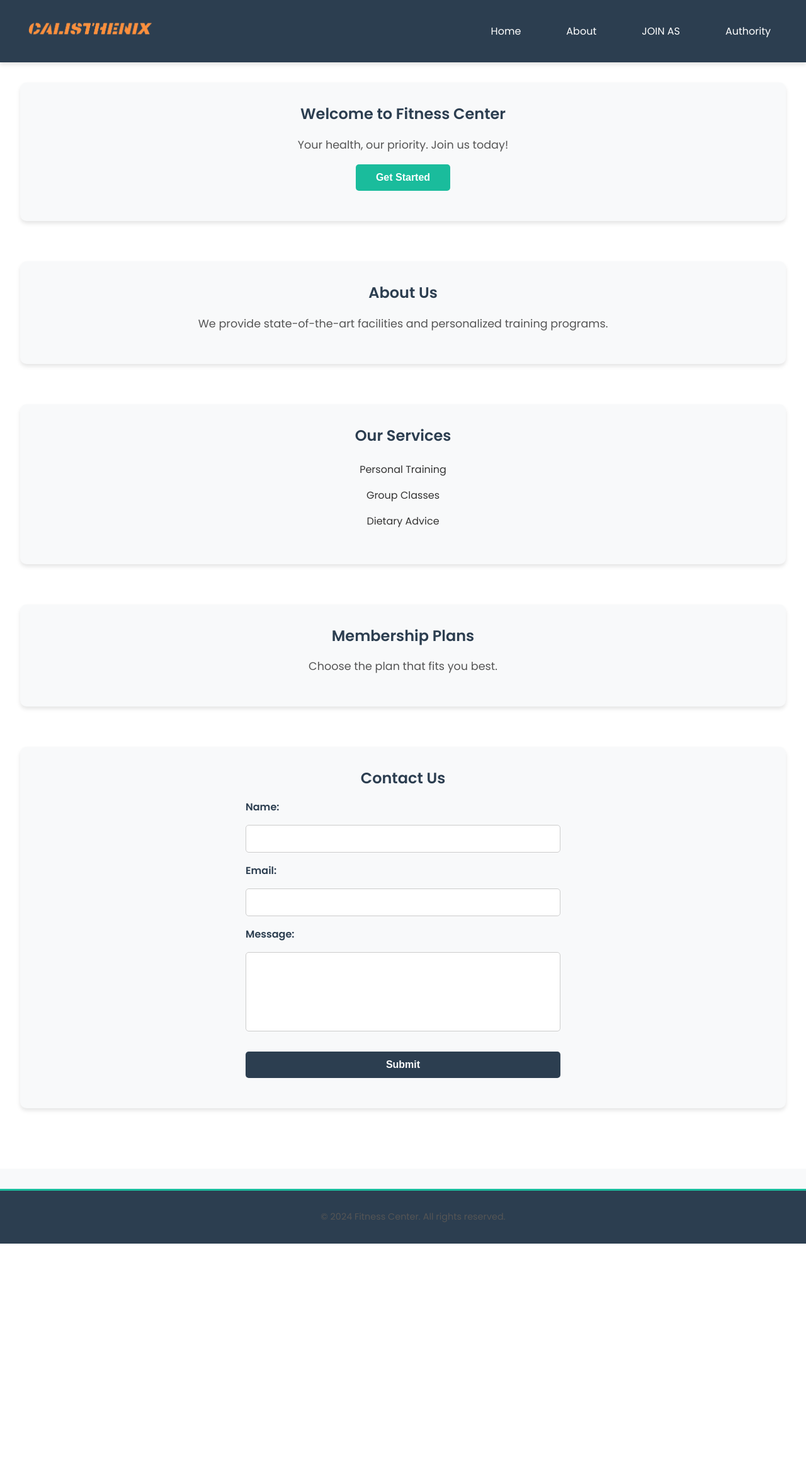
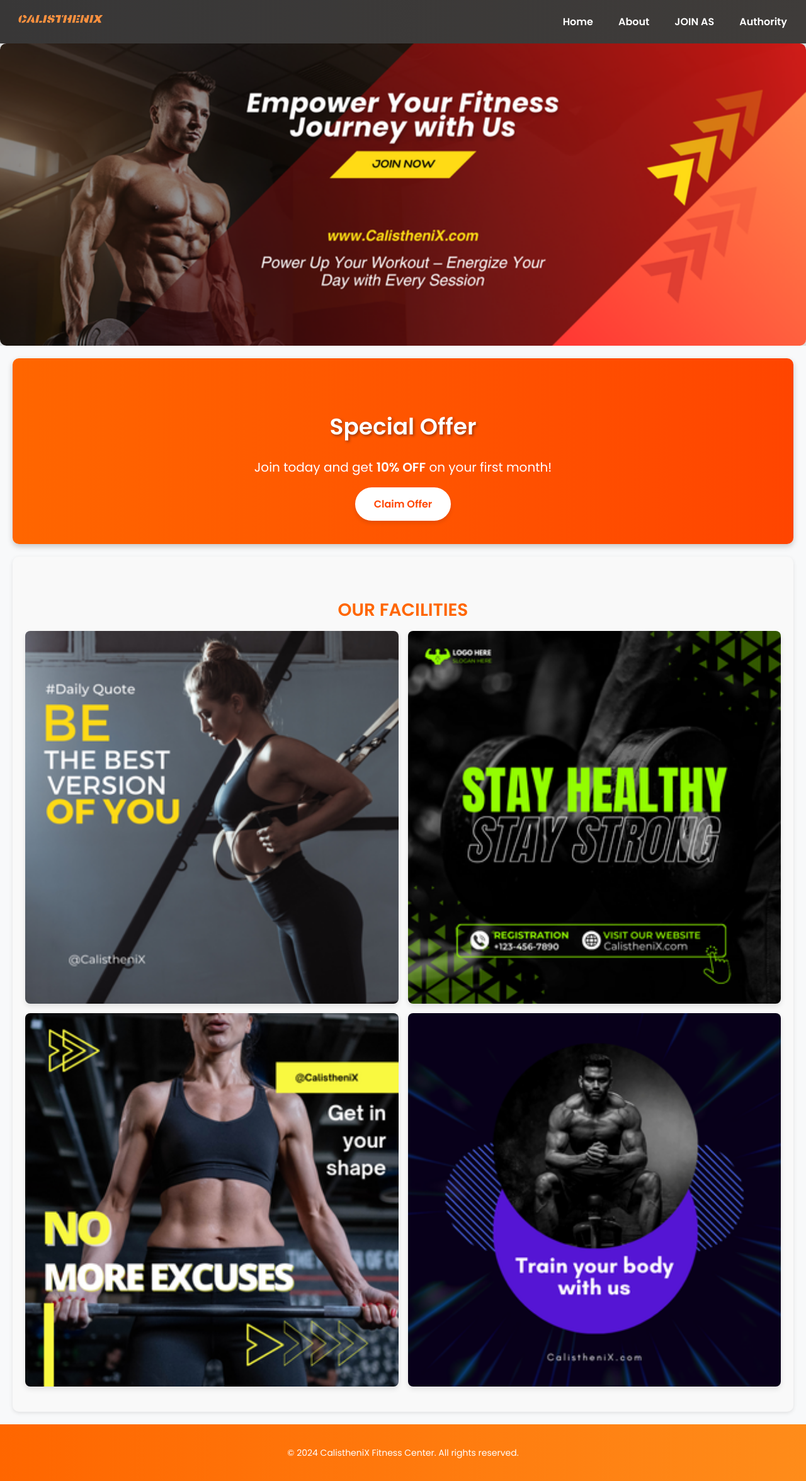
Before and after one commit to odhsagor/CalistheniX, a PHP site: page / in a window 1280 px wide. Shown: the whole page at 63% size. Before the commit the page ends 1975 px from the top, so only its background shows below. Run offline with PHP 8.4, Linux system fonts and the light colour scheme.

Commit message:
Commited BY @ODHSAGOR

```diff
--- a/bmi_calculator.php
+++ b/bmi_calculator.php
@@ -99,9 +99,9 @@ if (!isset($_SESSION['member_id'])) {
             <ul>
                 <li><a href="member_dashboard.php">Home</a></li>
                 <li><a href="trainer_list.php">Trainer</a></li>
-                <li><a href="nutritionist_list.php">Nutritionist</a></li>
+                <li><a href="nutritionists_list.php">Nutritionist</a></li>
                 <li><a href="bmi_calculator.php">BMI</a></li>
-                <li><a href="diet_plan.php">Diet Plan</a></li>
+                <li><a href="view_diet_plan.php">Diet Plan</a></li>
                 <li><a href="memberSubscription.php">Subscription</a></li>
                 <li><a href="calorie_tracker.php">Consume Calories</a></li>
                 <li><a href="member_login.php">Logout</a></li>
--- a/calorie_tracker.php
+++ b/calorie_tracker.php
@@ -157,9 +157,9 @@ $conn->close();
             <ul>
                 <li><a href="member_dashboard.php">Home</a></li>
                 <li><a href="trainer_list.php">Trainer</a></li>
-                <li><a href="nutritionist_list.php">Nutritionist</a></li>
+                <li><a href="nutritionists_list.php">Nutritionist</a></li>
                 <li><a href="bmi_calculator.php">BMI</a></li>
-                <li><a href="diet_plan.php">Diet Plan</a></li>
+                <li><a href="view_diet_plan.php">Diet Plan</a></li>
                 <li><a href="memberSubscription.php">Subscription</a></li>
                 <li><a href="calorie_tracker.php">Consume Calories</a></li>
                 <li><a href="member_login.php">Logout</a></li>
--- /dev/null
+++ b/css/main.css
@@ -0,0 +1,192 @@
+/* General Styles */
+body {
+    margin: 0;
+    font-family: 'Poppins', sans-serif;
+    color: #333;
+    background-color: #f8f9fa;
+    line-height: 1.6;
+}
+
+header {
+    background: linear-gradient(90deg, #383737, #3f3c3a);
+    padding: 10px 20px;
+    display: flex;
+    align-items: center;
+    justify-content: space-between;
+    box-shadow: 0 4px 6px rgba(0, 0, 0, 0.1);
+}
+
+.logo-img {
+    width: 150px;
+}
+
+nav ul {
+    list-style: none;
+    display: flex;
+    margin: 0;
+}
+
+nav ul li {
+    margin-left: 20px;
+    position: relative;
+}
+
+nav ul li a {
+    text-decoration: none;
+    color: #fff;
+    font-weight: 600;
+    transition: color 0.3s;
+    padding: 5px 10px;
+}
+
+nav ul li a:hover {
+    color: #000;
+    background: rgba(255, 255, 255, 0.8);
+    border-radius: 5px;
+}
+
+.dropdown-menu {
+    display: none;
+    position: absolute;
+    background-color: #fff;
+    top: 100%;
+    left: 0;
+    padding: 10px 0;
+    list-style: none;
+    border: 1px solid #ccc;
+    border-radius: 5px;
+    box-shadow: 0 4px 8px rgba(0, 0, 0, 0.1);
+    z-index: 1000;
+}
+
+.dropdown:hover .dropdown-menu {
+    display: block;
+}
+
+.dropdown-menu li a {
+    padding: 10px 20px;
+    display: block;
+    color: #333;
+}
+
+.dropdown-menu li a:hover {
+    background-color: #f0f0f0;
+    border-radius: 5px;
+}
+
+/* Slider Section */
+.slider {
+    position: relative;
+    overflow: hidden;
+    height: 60vh;
+    background: #ddd;
+}
+
+.slides {
+    display: flex;
+    width: 300%;
+}
+
+.slides img {
+    width: 100%;
+    height: 60vh;
+    object-fit: cover;
+    border-radius: 10px;
+}
+
+@keyframes slide {
+    0%, 20% { transform: translateX(0); }
+    40%, 60% { transform: translateX(-100%); }
+    80%, 100% { transform: translateX(-200%); }
+}
+
+/* Discount Section */
+.discount {
+    text-align: center;
+    background: linear-gradient(90deg, #ff6600, #ff4500);
+    color: #fff;
+    padding: 50px 20px;
+    border-radius: 10px;
+    margin: 20px;
+    box-shadow: 0 4px 10px rgba(0, 0, 0, 0.2);
+}
+
+.discount h2 {
+    font-size: 36px;
+    margin-bottom: 20px;
+    text-shadow: 2px 2px 4px rgba(0, 0, 0, 0.4);
+}
+
+.discount p {
+    font-size: 20px;
+    margin-bottom: 30px;
+}
+
+.discount .btn {
+    background-color: #fff;
+    color: #ff4500;
+    padding: 15px 30px;
+    text-decoration: none;
+    font-weight: 700;
+    border-radius: 30px;
+    transition: all 0.3s;
+    box-shadow: 0 4px 6px rgba(0, 0, 0, 0.1);
+}
+
+.discount .btn:hover {
+    background-color: #ff6600;
+    color: #fff;
+    transform: translateY(-2px);
+}
+
+/* Gym Photos Section */
+.gym-photos {
+    padding: 40px 20px;
+    text-align: center;
+    background-color: #f9f9f9;
+    border-radius: 10px;
+    margin: 20px;
+    box-shadow: 0 2px 6px rgba(0, 0, 0, 0.1);
+}
+
+.gym-photos h2 {
+    font-size: 28px;
+    margin-bottom: 10px;
+    color: #ff6600;
+    font-weight: 700;
+    text-transform: uppercase;
+}
+
+.gym-photos p {
+    font-size: 16px;
+    color: #555;
+    margin-bottom: 20px;
+}
+
+.photo-grid {
+    display: grid;
+    grid-template-columns: repeat(2, 1fr);
+    gap: 15px;
+    margin-top: 10px;
+}
+
+.photo-grid img {
+    width: 100%;
+    border-radius: 8px;
+    transition: transform 0.3s ease, box-shadow 0.3s ease;
+    box-shadow: 0 4px 8px rgba(0, 0, 0, 0.1);
+}
+
+.photo-grid img:hover {
+    transform: scale(1.03);
+    box-shadow: 0 6px 12px rgba(0, 0, 0, 0.2);
+}
+
+/* Footer */
+footer {
+    background: linear-gradient(90deg, #ff6600, #ff8c1a);
+    color: #fff;
+    padding: 20px;
+    text-align: center;
+    font-size: 14px;
+}
--- a/css/styles.css
+++ b/css/styles.css
@@ -7,6 +7,20 @@ body {
     background-color: #f8f9fa;
     color: #333;
 }
+
+
+
+/*New code*/
+
+
+
+
+/*New Code End*/
+
+
+
+
+
 
 h1, h2, h3 {
     margin: 0;
@@ -372,7 +386,7 @@ footer {
     color: #fff;
     font-size: 0.9rem;
     border-top: 3px solid #1abc9c;
-    position: relative; /* Ensure footer doesn't overlap the main content */
+    position: relative;
     width: 100%;
 }
 
@@ -479,7 +493,7 @@ footer {
     color: #fff;
     font-size: 0.9rem;
     border-top: 3px solid #1abc9c;
-    position: relative; /* Ensure footer doesn't overlap the main content */
+    position: relative;
     width: 100%;
 }
 
--- a/index.php
+++ b/index.php
@@ -3,9 +3,9 @@
 <head>
     <meta charset="UTF-8">
     <meta name="viewport" content="width=device-width, initial-scale=1.0">
-    <title>Fitness Website</title>
+    <title>CalistheniX Fitness Center</title>
     <link href="https://fonts.googleapis.com/css2?family=Poppins:wght@400;600&display=swap" rel="stylesheet">
-    <link rel="stylesheet" href="css/styles.css">
+    <link rel="stylesheet" href="css/main.css">
 </head>
 <body>
 <header>
@@ -29,49 +29,37 @@
     </nav>
 </header>
 
-
 <main>
-        <section id="home">
-            <h2>Welcome to Fitness Center</h2>
-            <p>Your health, our priority. Join us today!</p>
-            <button>Get Started</button>
+    <!-- Slider Section -->
+    <section class="slider">
+        <div class="slides">
+            <img src="images/2.png" alt="Fitness 1">
+            <img src="images/2.png" alt="Fitness 2">
+            <img src="images/2.png" alt="Fitness 3">
+        </div>
     </section>
 
-        <section id="about">
-            <h2>About Us</h2>
-            <p>We provide state-of-the-art facilities and personalized training programs.</p>
+    <!-- Discount Section -->
+    <section class="discount">
+        <h2>Special Offer</h2>
+        <p>Join today and get <strong>10% OFF</strong> on your first month!</p>
+        <a href="member_registration.php" class="btn">Claim Offer</a>
     </section>
 
-        <section id="services">
-            <h2>Our Services</h2>
-            <ul>
-                <li>Personal Training</li>
-                <li>Group Classes</li>
-                <li>Dietary Advice</li>
-            </ul>
-        </section>
-
-        <section id="membership">
-            <h2>Membership Plans</h2>
-            <p>Choose the plan that fits you best.</p>
-        </section>
-
-        <section id="contact">
-            <h2>Contact Us</h2>
-            <form action="process_form.php" method="post">
-                <label for="name">Name:</label>
-                <input type="text" id="name" name="name" required>
-                <label for="email">Email:</label>
-                <input type="email" id="email" name="email" required>
-                <label for="message">Message:</label>
-                <textarea id="message" name="message" required></textarea>
-                <button type="submit">Submit</button>
-            </form>
+    <!-- Gym Photos Section -->
+    <section class="gym-photos">
+        <h2>Our Facilities</h2>
+        <div class="photo-grid">
+            <img src="images/01.png" alt="Gym Photo 1">
+            <img src="images/02.png" alt="Gym Photo 2">
+            <img src="images/03.png" alt="Gym Photo 3">
+            <img src="images/04.png" alt="Gym Photo 4">
+        </div>
     </section>
 </main>
 
 <footer>
-        <p>&copy; <?php echo date("Y"); ?> Fitness Center. All rights reserved.</p>
+    <p>&copy; <?php echo date("Y"); ?> CalistheniX Fitness Center. All rights reserved.</p>
 </footer>
 </body>
 </html>
--- a/memberSubscription.php
+++ b/memberSubscription.php
@@ -89,9 +89,9 @@ $subscriptions = $conn->query("SELECT * FROM subscriptions");
             <ul>
                 <li><a href="member_dashboard.php">Home</a></li>
                 <li><a href="trainer_list.php">Trainer</a></li>
-                <li><a href="nutritionist_list.php">Nutritionist</a></li>
+                <li><a href="nutritionists_list.php">Nutritionist</a></li>
                 <li><a href="bmi_calculator.php">BMI</a></li>
-                <li><a href="diet_plan.php">Diet Plan</a></li>
+                <li><a href="view_diet_plan.php">Diet Plan</a></li>
                 <li><a href="memberSubscription.php">Subscription</a></li>
                 <li><a href="calorie_tracker.php">Consume Calories</a></li>
                 <li><a href="member_login.php">Logout</a></li>
--- a/trainer_list.php
+++ b/trainer_list.php
@@ -135,9 +135,9 @@ p {
             <ul>
                 <li><a href="member_dashboard.php">Home</a></li>
                 <li><a href="trainer_list.php">Trainer</a></li>
-                <li><a href="nutritionist_list.php">Nutritionist</a></li>
+                <li><a href="nutritionists_list.php">Nutritionist</a></li>
                 <li><a href="bmi_calculator.php">BMI</a></li>
-                <li><a href="diet_plan.php">Diet Plan</a></li>
+                <li><a href="view_diet_plan.php">Diet Plan</a></li>
                 <li><a href="memberSubscription.php">Subscription</a></li>
                 <li><a href="calorie_tracker.php">Consume Calories</a></li>
                 <li><a href="member_login.php">Logout</a></li>
```
Also changed, not shown: assign_diet_plan.php (+2 -45 lines), nutritionists_guidance.php (+9 -2 lines), nutritionists_list.php (+76 -9 lines), view_diet_plan.php (+26 -3 lines), images/01.png (added), images/02.png (added), images/03.png (added), images/04.png (added), images/1.png (added), images/2.png (added), images/3.png (added). Lines whose indentation alone changed are shown as unchanged.
